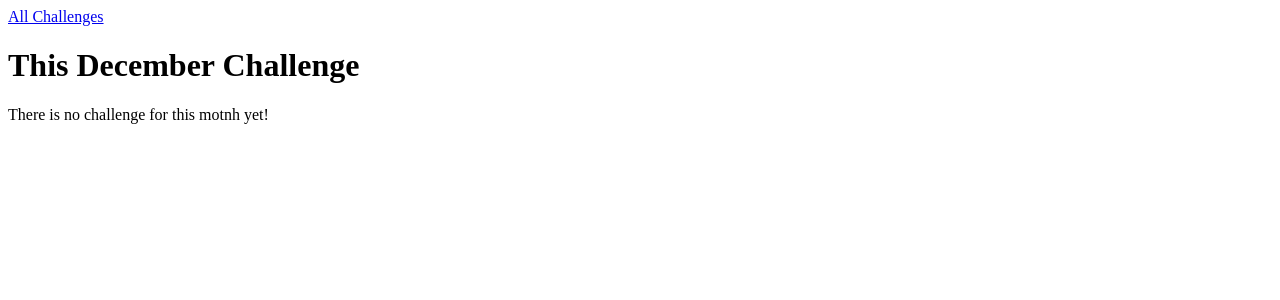
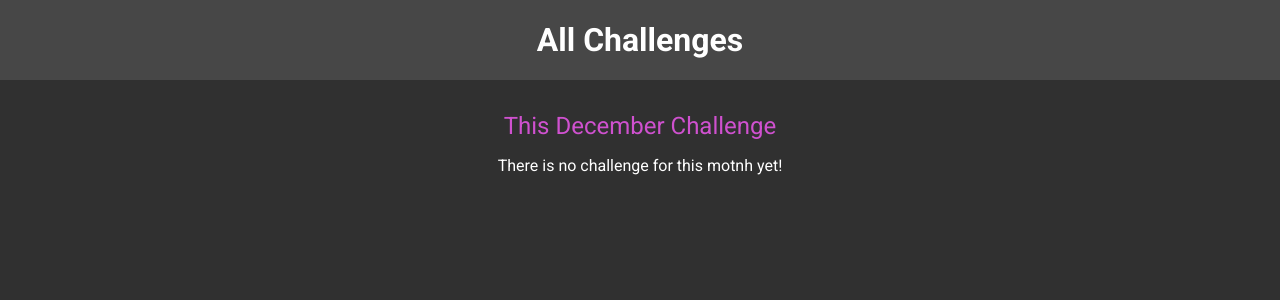
Before and after one commit to marija1192/monthly_challenges, a Django app: page /challenges/december in a window 1280 px wide. Shown: the top 300 px of the page. Run offline with Django 3.2, Linux system fonts and the light colour scheme.

Commit message:
static files

```diff
--- /dev/null
+++ b/challenges/static/challenges/challenge.css
@@ -0,0 +1,22 @@
+h1, h2 {
+
+    text-align: center;
+    color: #fff;
+}
+
+h1 {
+    font-size: 1.5rem;
+    margin: 2rem 0 1rem 0;
+    font-weight:normal;
+    color: #cf51cf;
+}
+
+h2 {
+    font-size: 3rem;
+    font-weight:bold;
+}
+
+.fallback {
+    text-align: center;
+    color: #fff;
+}
--- /dev/null
+++ b/challenges/static/challenges/includes/header.css
@@ -0,0 +1,25 @@
+header {
+    width:100%;
+    height: 5rem;
+    background-color: #474747;
+}
+
+header nav {
+    width:100%;
+    height: 100%;
+    display: flex;
+    justify-content: center;
+    align-items: center;
+}
+
+header nav a {
+    color: white;
+    font-size: 2rem;
+    font-weight:bold;
+    text-decoration: none;
+}
+
+header nav a:hover,
+header nav a:active {
+    color: #cf51cf;
+}
--- a/challenges/templates/challenges/challenge.html
+++ b/challenges/templates/challenges/challenge.html
@@ -1,5 +1,10 @@
 {% extends "base.html" %}
+{% load static %}
 
+    {% block css_files %}
+        <link rel="stylesheet" href="{% static "challenges/challenge.css" %}">
+        <link rel="stylesheet" href="{% static "challenges/includes/header.css" %}">
+    {% endblock %}
 
 {% block page_title %}
     {{ month|title }} Challenge
@@ -14,6 +19,6 @@
     {% if text is not None %}
         <h2>{{ text }}</h2>
     {% else %}
-        <p>There is no challenge for this motnh yet!</p>
+        <p  class="fallback">There is no challenge for this motnh yet!</p>
     {% endif %}
 {% endblock %}
--- a/challenges/templates/challenges/index.html
+++ b/challenges/templates/challenges/index.html
@@ -1,4 +1,10 @@
 {% extends "base.html" %}
+{% load static %}
+
+    {% block css_files %}
+        <link rel="stylesheet" href="{% static "challenges/challenges.css" %}">
+        <link rel="stylesheet" href="{% static "challenges/includes/header.css" %}">
+    {% endblock %}
 
     {% block page_title%}
     All Challenges
--- a/monthly_challenges/settings.py
+++ b/monthly_challenges/settings.py
@@ -123,6 +123,10 @@ USE_TZ = True
 
 STATIC_URL = '/static/'
 
+STATICFILES_DIRS =[
+    BASE_DIR / 'static'
+]
+
 # Default primary key field type
 # https://docs.djangoproject.com/en/3.2/ref/settings/#default-auto-field
 
--- /dev/null
+++ b/static/styles.css
@@ -0,0 +1,10 @@
+@import url('https://fonts.googleapis.com/css2?family=Roboto:wght@400;700&display=swap');
+
+html {
+    font-family: 'Roboto', sans-serif;
+}
+
+body {
+    margin: 0;
+    background-color: #303030;
+}
--- a/templates/base.html
+++ b/templates/base.html
@@ -1,3 +1,5 @@
+{% load static %}
+
 <!DOCTYPE html>
 <html lang="en">
 <head>
@@ -5,6 +7,8 @@
     <meta http-equiv="X-UA-Compatible" content="IE=edge">
     <meta name="viewport" content="width=device-width, initial-scale=1.0">
     <title>{% block page_title %}My Challenges{% endblock %}</title>
+    <link rel="stylesheet" href="{% static "styles.css" %}">
+    {% block css_files %}{% endblock %}
 </head>
 <body>
     {% block content %}{% endblock %}
```
Also changed, not shown: challenges/static/challenges/challenges.css (added, +38 -0 lines).
